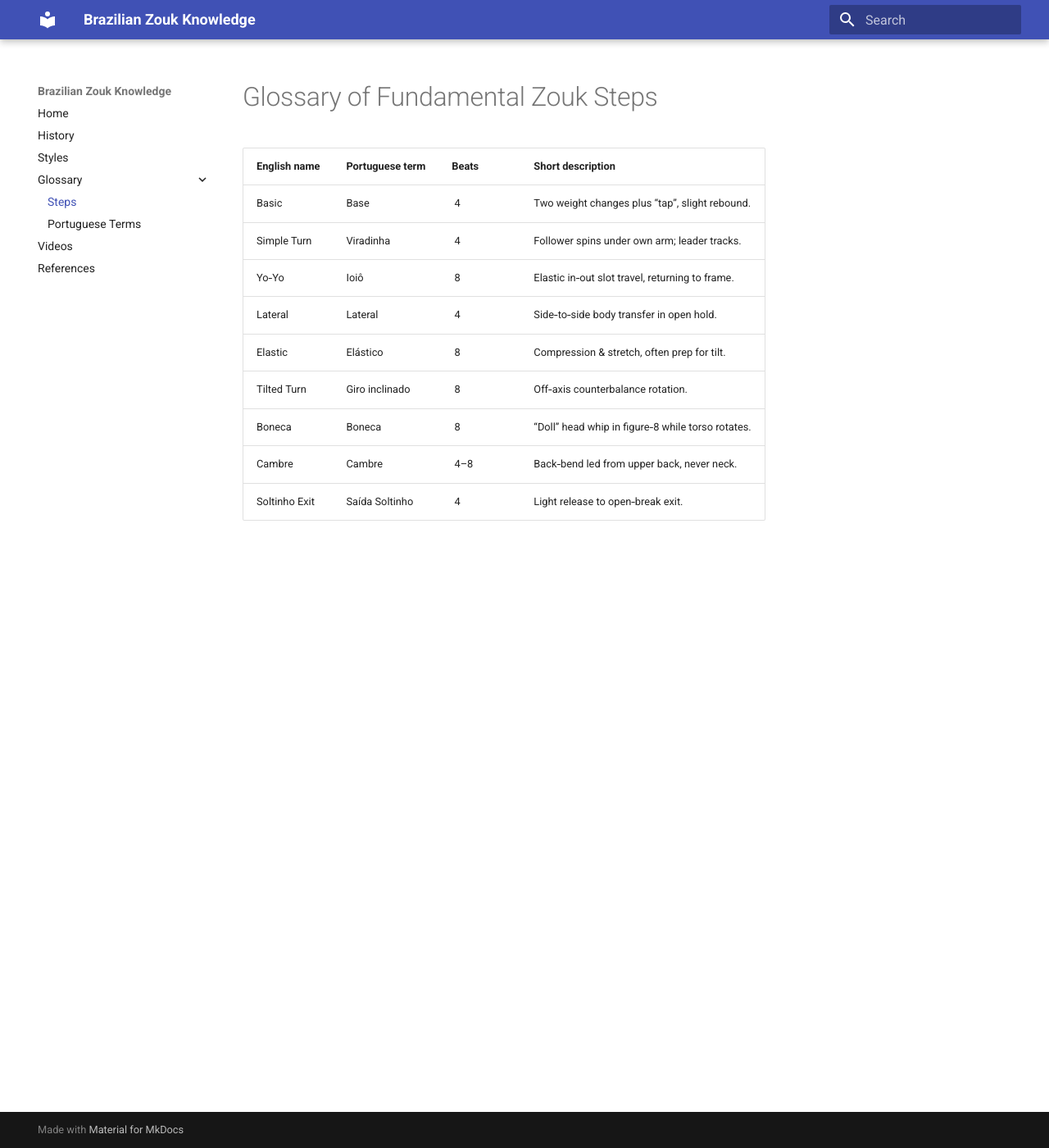
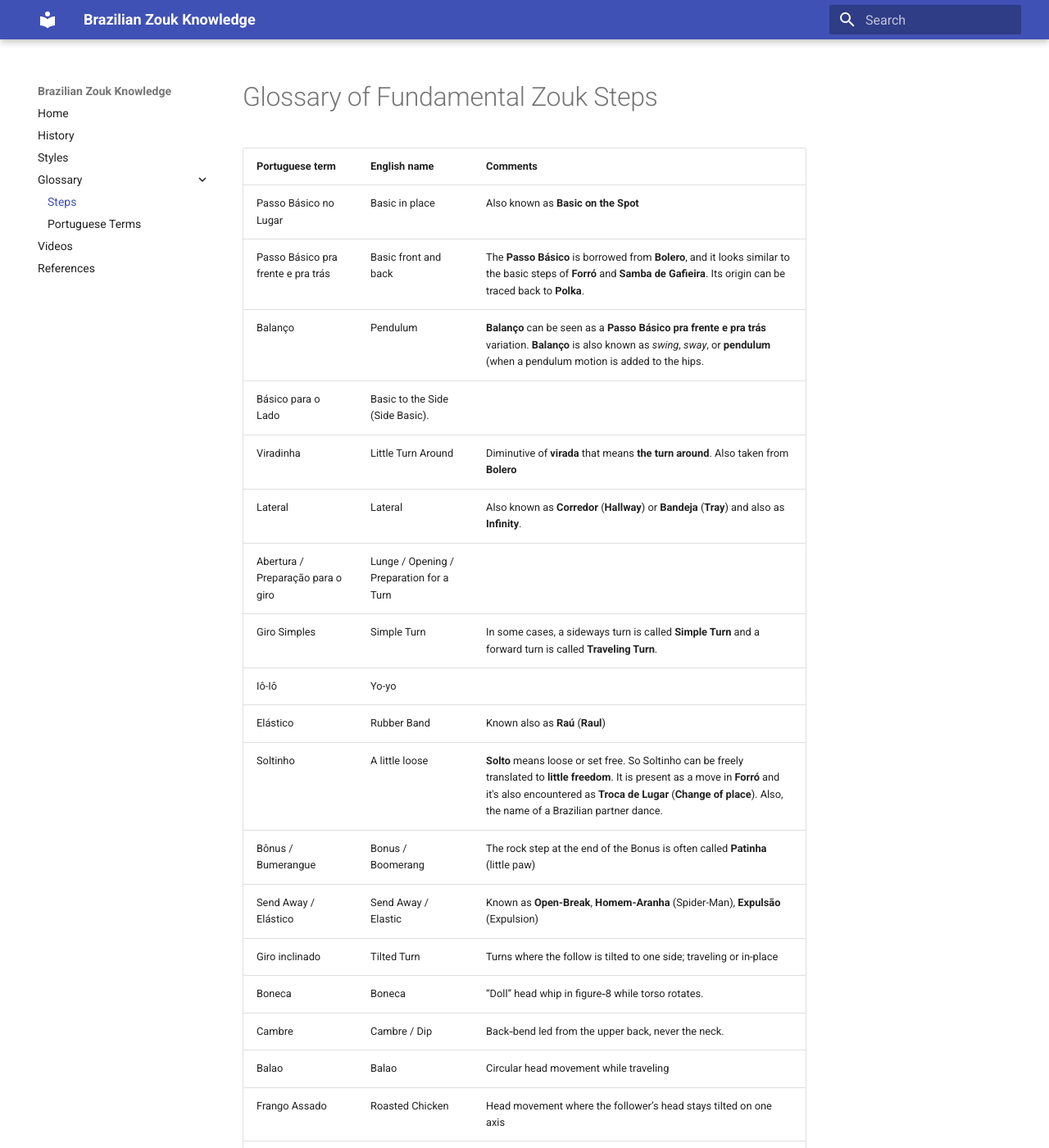
Before and after one commit to CristianLefter/Brazilian-Zouk-Knowledge, an MkDocs documentation site: the page built from docs/glossary_steps.md, in a window 1280 px wide and 1400 px high. Shown: the whole window at 82% size. Built offline with MkDocs 1.6.1 and Material for MkDocs 9.7.7, drawn with Linux system fonts in a browser that asks for light colours.

Commit message:
Update glossary_steps.md

```diff
--- a/docs/glossary_steps.md
+++ b/docs/glossary_steps.md
@@ -1,13 +1,23 @@
 # Glossary of Fundamental Zouk Steps
 
-| English name | Portuguese term | Beats | Short description |
-|--------------|-----------------|-------|-------------------|
-| Basic | Base | 4 | Two weight changes plus “tap”, slight rebound. |
-| Simple Turn | Viradinha | 4 | Follower spins under own arm; leader tracks. |
-| Yo‑Yo | Ioiô | 8 | Elastic in‑out slot travel, returning to frame. |
-| Lateral | Lateral | 4 | Side‑to‑side body transfer in open hold. |
-| Elastic | Elástico | 8 | Compression & stretch, often prep for tilt. |
-| Tilted Turn | Giro inclinado | 8 | Off‑axis counterbalance rotation. |
-| Boneca | Boneca | 8 | “Doll” head whip in figure‑8 while torso rotates. |
-| Cambre | Cambre | 4–8 | Back‑bend led from upper back, never neck. |
-| Soltinho Exit | Saída Soltinho | 4 | Light release to open‑break exit. |
+| Portuguese term | English name | Comments |
+|-----------------|--------------|----------|
+| Passo Básico no Lugar | Basic in place | Also known as **Basic on the Spot** |
+| Passo Básico pra frente e pra trás | Basic front and back | The **Passo Básico** is borrowed from **Bolero**, and it looks similar to the basic steps of **Forró** and **Samba de Gafieira**. Its origin can be traced back to **Polka**.|
+| Balanço  | Pendulum | **Balanço** can be seen as a **Passo Básico pra frente e pra trás** variation. **Balanço** is also known as *swing*, *sway*, or **pendulum** (when a pendulum motion is added to the hips. |
+| Básico para o Lado |  Basic to the Side (Side Basic). | |
+| Viradinha | Little Turn Around | Diminutive of **virada** that means **the turn around**. Also taken from **Bolero**|
+| Lateral | Lateral | Also known as **Corredor** (**Hallway**) or **Bandeja** (**Tray**) and also as **Infinity**. |
+| Abertura / Preparação para o giro | Lunge / Opening / Preparation for a Turn | |
+| Giro Simples| Simple Turn |  In some cases, a sideways turn is called **Simple Turn** and a forward turn is called **Traveling Turn**.|
+| Iô-Iô| Yo-yo |  |
+| Elástico| Rubber Band | Known also as **Raú** (**Raul**)  |
+| Soltinho | A little loose | **Solto** means loose or set free. So Soltinho can be freely translated to **little freedom**. It is present as a move in **Forró** and it's also encountered as **Troca de Lugar** (**Change of place**). Also, the name of a Brazilian partner dance.|
+| Bônus / Bumerangue | Bonus / Boomerang | The rock step at the end of the Bonus is often called **Patinha** (little paw)  |
+| Send Away / Elástico | Send Away / Elastic | Known as **Open-Break**, **Homem-Aranha** (Spider-Man), **Expulsão** (Expulsion)  |
+| Giro inclinado | Tilted Turn | Turns where the follow is tilted to one side; traveling or in-place|
+| Boneca| Boneca | “Doll” head whip in figure‑8 while torso rotates. |
+| Cambre| Cambre / Dip | Back‑bend led from the upper back, never the neck. |
+| Balao| Balao | Circular head movement while traveling |
+| Frango Assado| Roasted Chicken | Head movement where the follower’s head stays tilted on one axis |
+| Chicote| Chicote |  |
```
